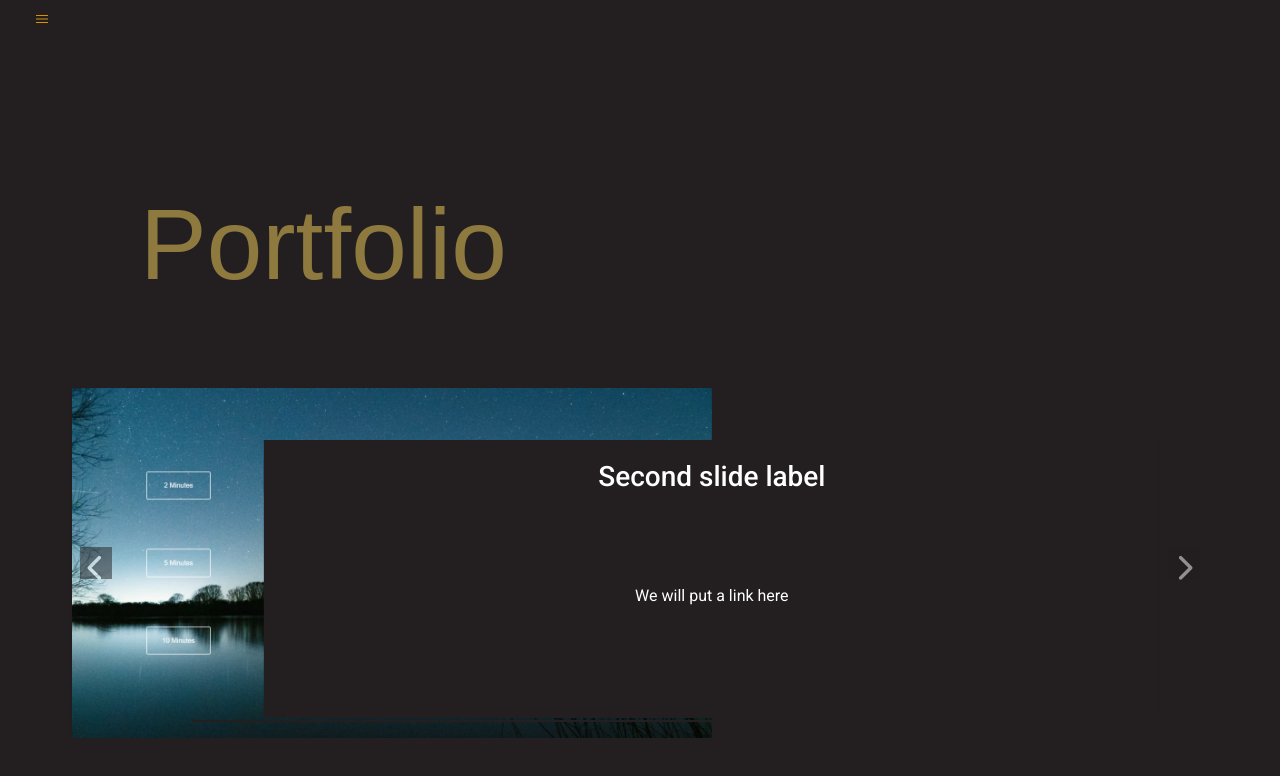
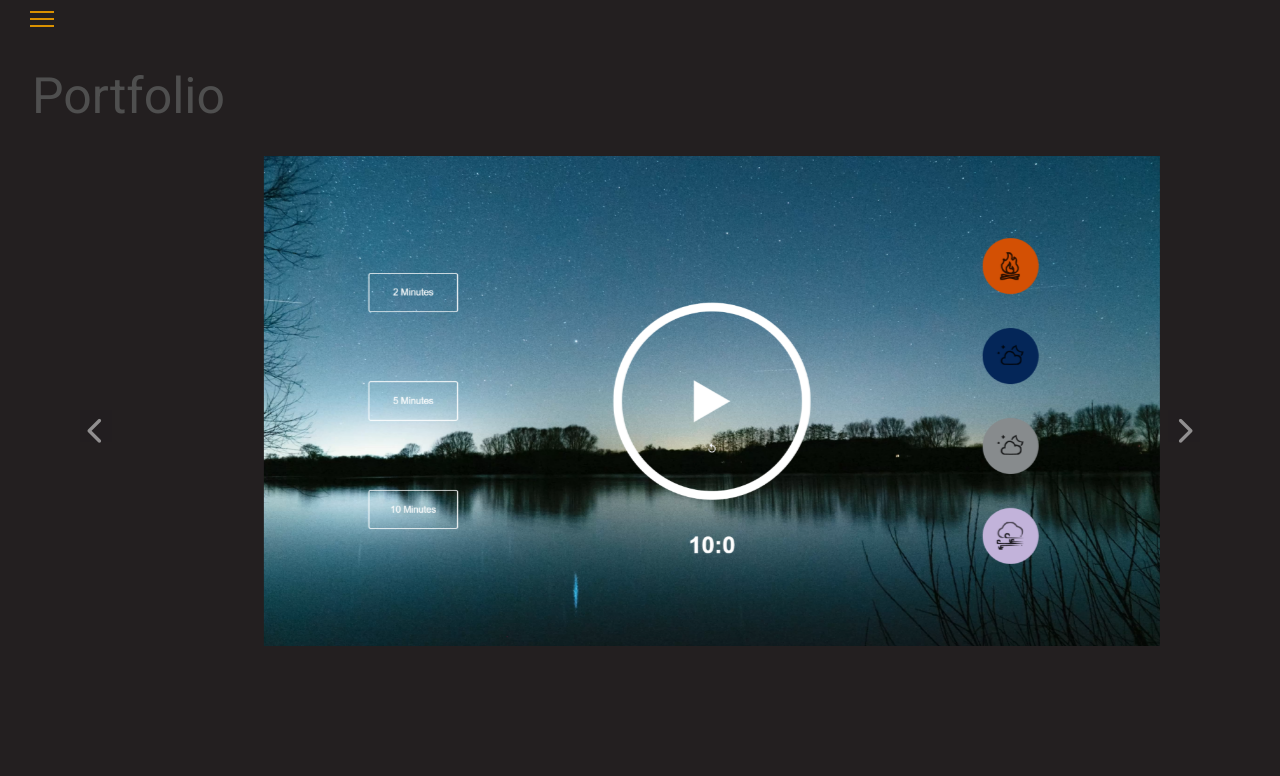
Before and after one commit to kiriludp/portfolio, a React (Create React App) app: page /portfolio in a window 1280 px wide. Shown: the top 776 px of the page. Built offline with nearby package versions, Linux system fonts and the light colour scheme; a web font is replaced by a local one.

Commit message:
added carousel on portfolio

```diff
--- a/src/assets/Home.css
+++ b/src/assets/Home.css
@@ -10,7 +10,7 @@
 
 .title {
     font-size: 100px;
-    margin: 10% auto 5% 10%;
+    margin: 3% auto 5% 10%;
     font-family: 'Bebas Neue', sans-serif;
     color: #8E793E;
 
--- a/src/assets/Portfolio.css
+++ b/src/assets/Portfolio.css
@@ -1,4 +1,12 @@
-img {
-    max-height: 50%;
-    max-width: 50%;
+.pics {
+    max-height: 70%;
+    max-width: 70%;
+    margin: auto;
+    margin-bottom: 50px;
 }
+
+
+.head {
+    font-size: 50px;
+    margin: 20px;
+}
--- a/src/pages/Portfolio.js
+++ b/src/pages/Portfolio.js
@@ -6,52 +6,46 @@ import Container from 'react-bootstrap/Container';
 import Row from 'react-bootstrap/Row';
 import Col from 'react-bootstrap/Col';
 import Carousel from 'react-bootstrap/Carousel';
+import {useState} from 'react';
 
 function Portfolio() {
+    const [index, setIndex] = useState(0);
+
+  const handleSelect = (selectedIndex) => {
+    setIndex(selectedIndex);
+  };
 
     return (
 
     <div className='portfolio-body'>
-         <Container className="title">
+         <Container className="head">
         <Row className="justify-content-lg">
             <Col lg="auto">
                 Portfolio
             </Col>
         </Row>
     </Container>
-    <Carousel>
+    <Carousel activeIndex={index} onSelect={handleSelect}>
       <Carousel.Item>
         <img
-            className='d-block w-100'
+          className="d-block w-100 pics"
           src={brick}
-            alt="First slide"/>
-
-        <Carousel.Caption>
-            <h3>First slide label</h3>
-            <p>We will put a link here</p>
-        </Carousel.Caption>
+          alt="First slide"
+        />
         </Carousel.Item>
       <Carousel.Item>
         <img
-            className='d-block w-100'
+          className="d-block w-100 pics"
           src={meditation}
-            alt="First slide"/>
-
-        <Carousel.Caption>
-            <h3>Second slide label</h3>
-            <p>We will put a link here</p>
-        </Carousel.Caption>
+          alt="Second slide"
+        />
       </Carousel.Item>
       <Carousel.Item>
         <img
-            className='d-block w-100'
+          className="d-block w-100 pics"
           src={horror}
-            alt="First slide"/>
-
-        <Carousel.Caption>
-            <h3>Third slide label</h3>
-            <p>We will put a link here</p>
-        </Carousel.Caption>
+          alt="Third slide"
+        />
       </Carousel.Item>
     </Carousel>
     </div>
```
Lines whose indentation alone changed are shown as unchanged.
